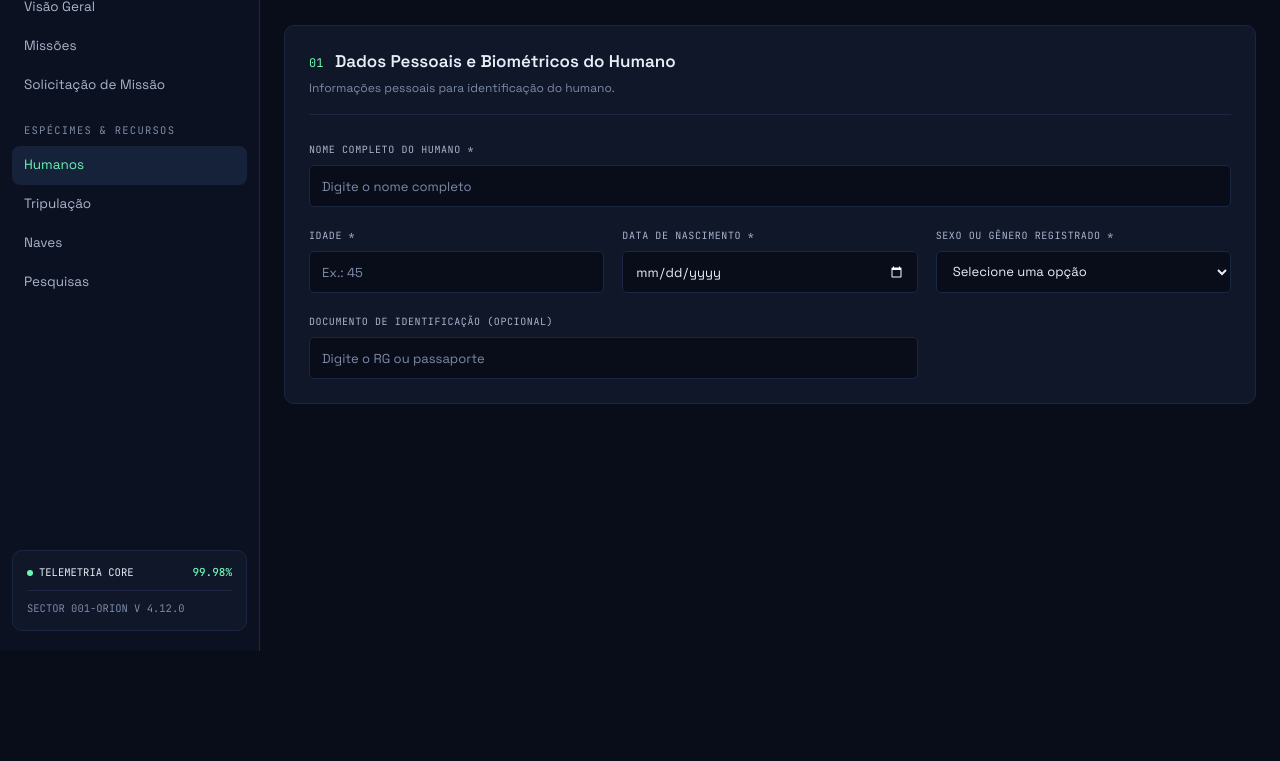
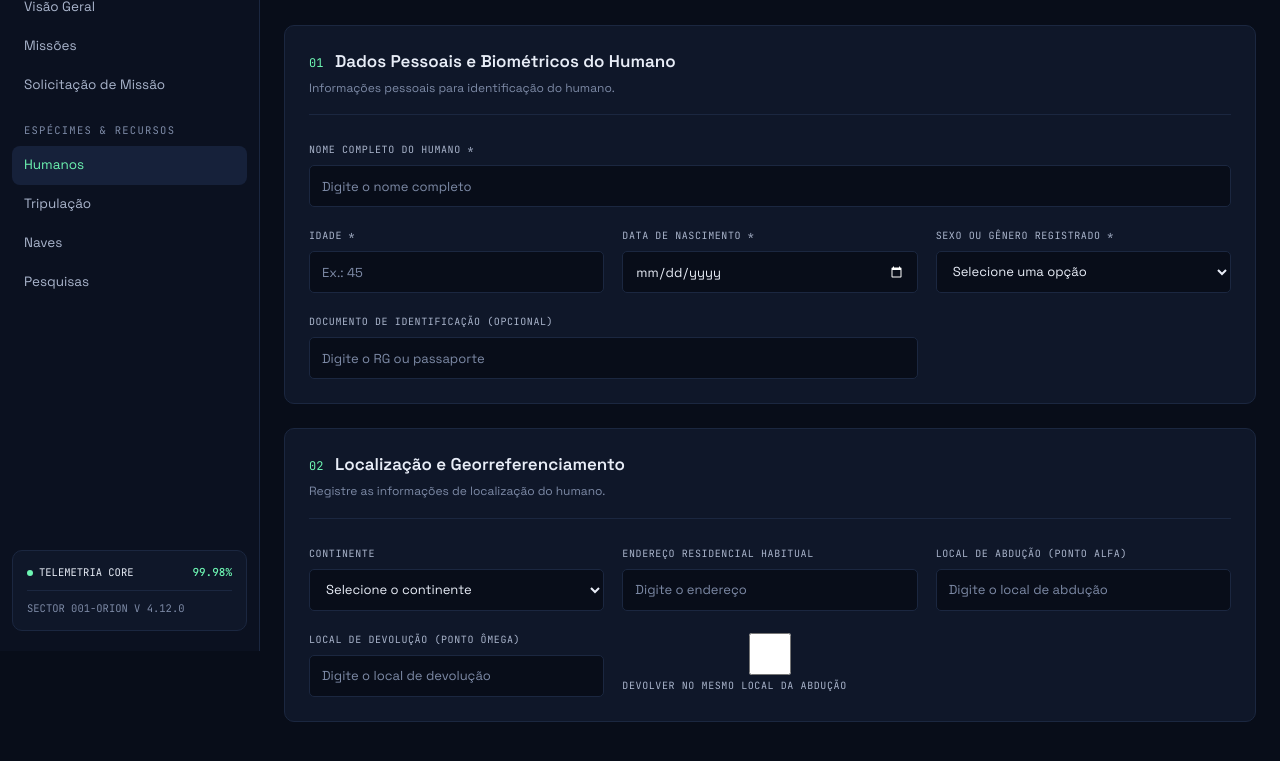
Before and after one commit to Fatec-sorocaba-2-semestre-eng-soft-II/aliens-project, a plain HTML site: page pages/cadastro-humano.html in a window 1280 px wide. Shown: the part 149-910 px from the top of the page. Before the commit the page ends 800 px from the top, so only its background shows below. Drawn offline with Linux system fonts and the light colour scheme.

Commit message:
:sparkles: feat(html): adicionar seção de localização do humano

```diff
--- a/pages/cadastro-humano.html
+++ b/pages/cadastro-humano.html
@@ -178,7 +178,57 @@
 
                         </div>
                     </section>
+                    <!-- SEÇÃO 02: LOCALIZAÇÃO -->
+                    <section class="card formulario-section">
 
+                        <div class="formulario-titulo">
+                            <span>02</span>
+                            <h2>Localização e Georreferenciamento</h2>
+                            <p>Registre as informações de localização do humano.</p>
+                        </div>
+
+                        <div class="formulario-campos">
+
+                            <div class="campo">
+                                <label for="continente">Continente</label>
+                                <select id="continente" name="continente" required>
+                                    <option value="">Selecione o continente</option>
+                                    <option value="Africa">África</option>
+                                    <option value="America">América</option>
+                                    <option value="Asia">Ásia</option>
+                                    <option value="Europa">Europa</option>
+                                    <option value="Oceania">Oceania</option>
+                                    <option value="Antartida">Antártida</option>
+                                </select>
+                            </div>
+
+                            <div class="campo">
+                                <label for="endereco">Endereço residencial habitual</label>
+                                <input type="text" id="endereco" name="endereco"
+                                    placeholder="Digite o endereço">
+                            </div>
+
+                            <div class="campo">
+                                <label for="localAbducao">Local de abdução (Ponto Alfa)</label>
+                                <input type="text" id="localAbducao" name="localAbducao"
+                                    placeholder="Digite o local de abdução" required>
+                            </div>
+
+                            <div class="campo">
+                                <label for="localDevolucao">Local de devolução (Ponto Ômega)</label>
+                                <input type="text" id="localDevolucao" name="localDevolucao"
+                                    placeholder="Digite o local de devolução" required>
+                            </div>
+
+                            <div class="campo">
+                                <label>
+                                    <input type="checkbox" id="mesmoLocal" name="mesmoLocal">
+                                    Devolver no mesmo local da abdução
+                                </label>
+                            </div>
+
+                        </div>
+                    </section>
                 </form>
 
             </main>
```
